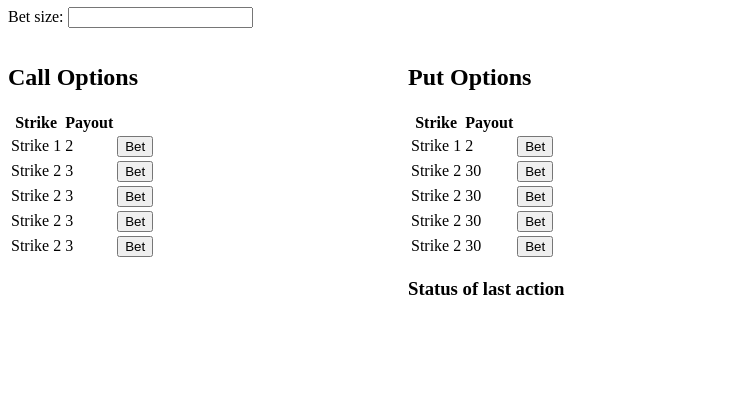
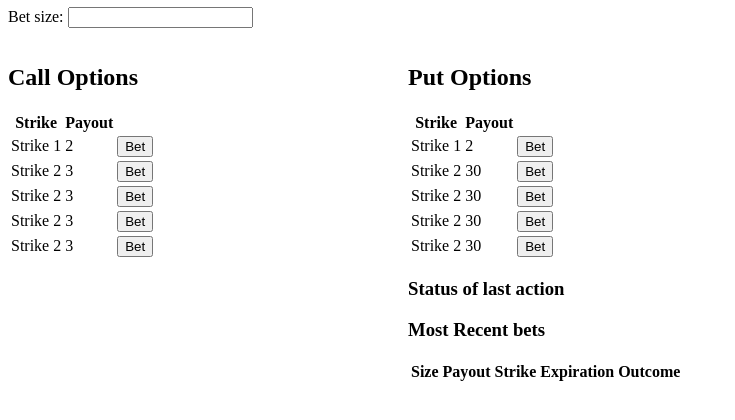
Before and after one commit to gpanterov/binary_options_django, a Django app: page /bets/ in a window 1280 px wide. Shown: the part 235-655 px from the top of the page, without its empty margins (0-735 px from the left). Run offline with Django 3.2, Linux system fonts and the light colour scheme; data that the repository does not hold is empty; parts of the project's set-up code (start-up, migrations or seed data) failed here and were passed over; some libraries are stand-ins or nearby versions.

Commit message:
Added a table with recent bets

```diff
--- a/bets/views.py
+++ b/bets/views.py
@@ -191,12 +191,12 @@ def update(request):
 	lid = current_option.id
 
 	# Update prices in the OfferedOptions table
-	if lid > 1:
-		prev_option = OfferedOptions.objects.get(id=lid-1)
-		if last.time >= prev_option.expire_time and prev_option.eurusd_close is None:
-			prev_option.eurusd_close = tools.get_price(prev_option.expire_time)
-			prev_option.save()
-			print "Updated Previous Option Close Price ", prev_option.eurusd_close
+#	if lid > 1:
+#		prev_option = OfferedOptions.objects.get(id=lid-1)
+#		if last.time >= prev_option.expire_time and prev_option.eurusd_close is None:
+#			prev_option.eurusd_close = tools.get_price(prev_option.expire_time)
+#			prev_option.save()
+#			print "Updated Previous Option Close Price ", prev_option.eurusd_close
 
 
 	# Settle Bets
@@ -206,7 +206,8 @@ def update(request):
 		pending = PlacedBets.objects.filter(bet_outcome="Pending")
 
 		for bet in pending:
-			eurusd_close = OfferedOptions.objects.get(expire_time=bet.option_expire).eurusd_close
+			#eurusd_close = OfferedOptions.objects.get(expire_time=bet.option_expire).eurusd_close
+			eurusd_close = tools.get_price(bet.option_expire)
 			if eurusd_close is not None:
 				if bet.bet_type == "CALL" and eurusd_close > bet.bet_strike:
 					bet.bet_outcome = "Success"
@@ -248,7 +249,22 @@ def update(request):
 
 		balance = Balances.objects.get(username = request.user.username).balance
 
-		res = json.dumps({"time":latest_time, "eurusd":round(asset_price,4), "balance":balance,
+
+		# Get the last 10 bets of the trader and return them for a table in the website
+		recent_bets = PlacedBets.objects.filter(user = request.user.username)
+		recent_bets = recent_bets[len(recent_bets) - 5:]
+		tb = ""
+		for bet in recent_bets[::-1]:
+			size = bet.bet_size
+			payout = bet.bet_payout
+			strike = bet.bet_strike
+			expiration = str(datetime.datetime.fromtimestamp(bet.option_expire))
+			outcome = bet.bet_outcome
+			tb += "<tr><td>%s</td> <td>%s</td> <td>%s</td> <td>%s</td> <td>%s</td></tr>" % (size, payout, strike, expiration, outcome)
+
+
+
+		res = json.dumps({"time":latest_time, "eurusd":round(asset_price,4), "balance":balance, "tb":tb,
 				"call_strike1":call_strike1, "call_strike2":call_strike2,"call_strike3":call_strike3,
 				"call_strike4":call_strike4,"call_strike5":call_strike5,
 				"expire":str(datetime.datetime.fromtimestamp(expire)),
--- a/templates/bets/index.html
+++ b/templates/bets/index.html
@@ -44,6 +44,7 @@
 		$('#put_payout5').html(data['put_payout5']);
 
 		$('#balance').html(data['balance']);
+		$('#recent_bets').html(data['tb']);
 		interval = setTimeout(update, 1000);
 			}
 		});
@@ -379,6 +380,23 @@
 <p id="status"> <p>
 </div>
 
+<div class="row">
+<h3> Most Recent bets </h3>
+<table>
+		<thead>
+			<tr>
+				<th>Size</th>
+				<th>Payout</th>
+				<th>Strike</th>
+				<th>Expiration</th>
+				<th>Outcome</th>
+										</tr>
+
+		</thead>
+		<tbody id="recent_bets">
+		</tbody>
+</div>
+
     </body>
 
 </html>
```
